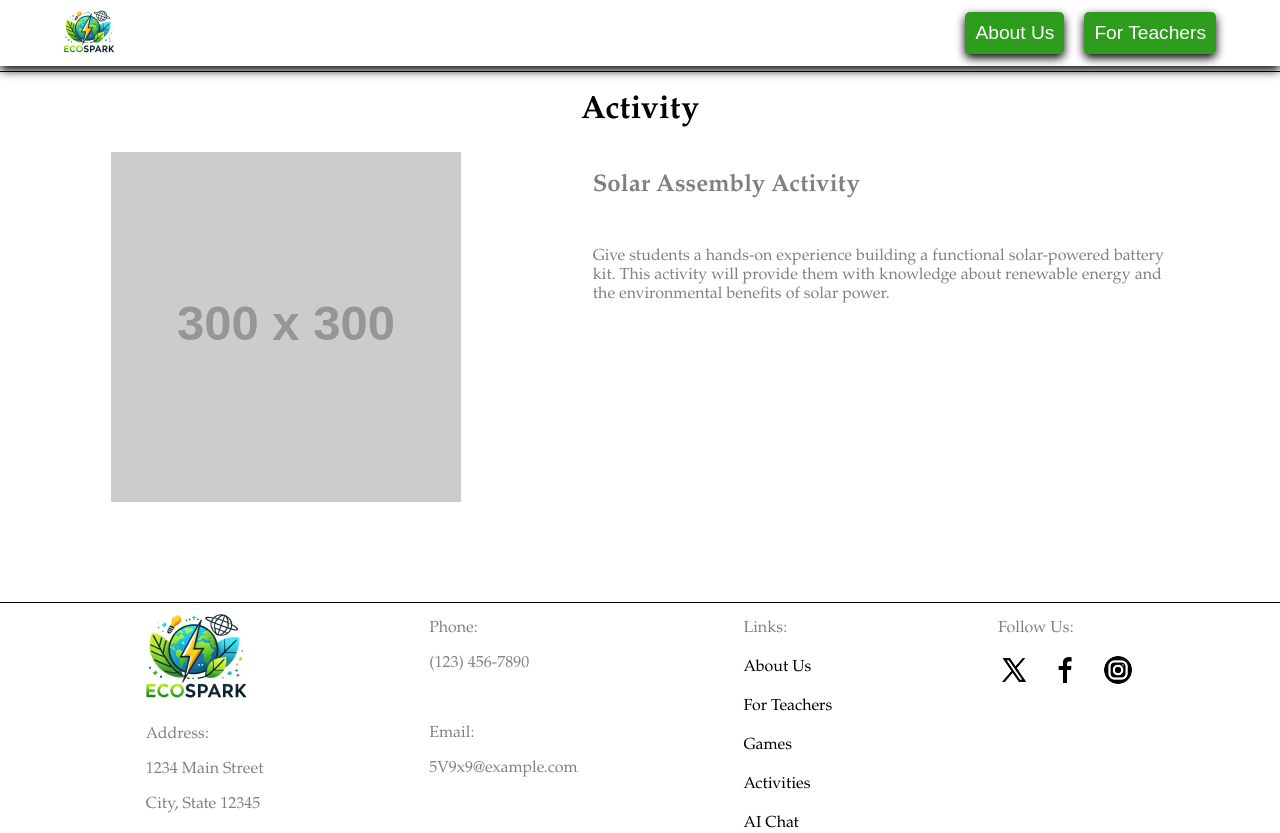
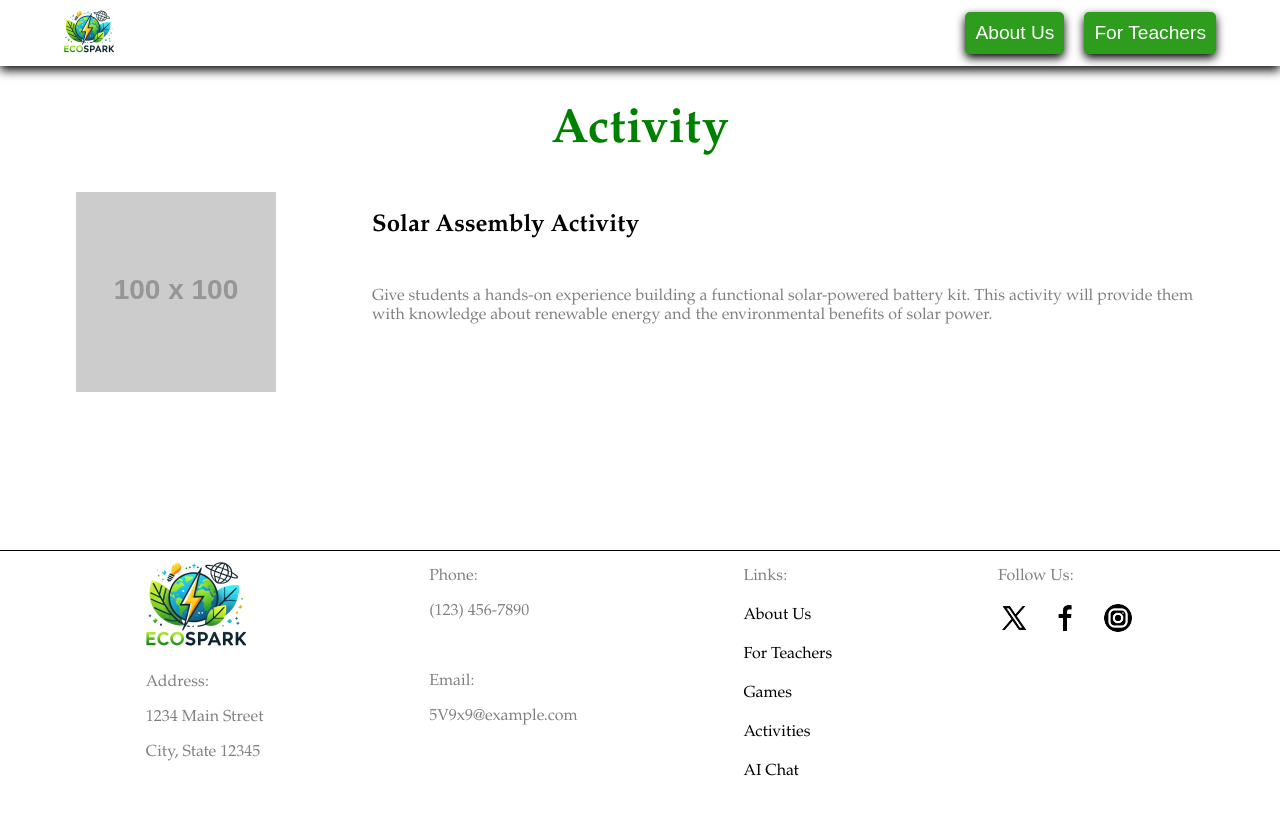
Before and after one commit to ethanmypan/climateEductationWebsite, a React (Vite) app: page /activity in a window 1280 px wide. After the commit the page ends 800 px from the top, so only its background shows below. Built offline with nearby package versions, Linux system fonts and the light colour scheme.

Commit message:
added lazy loading elements

```diff
--- /dev/null
+++ b/src/components/3d-elements/activity.jsx
@@ -0,0 +1,15 @@
+import './3d-elements.css'
+import Spline from '@splinetool/react-spline';
+
+export default function Activity() {
+    return (
+        <div id='activity' className='three-d-element'>
+          <a href='/activity'>
+              <h1>Activity</h1>
+          </a>
+          <p>Find sample activities the you can easily integrate in your classroom.</p>
+          <Spline classname='spline-elements' scene="https://prod.spline.design/DgVvXZpLyYKGWdyD/scene.splinecode" />
+          <h2 id='click-screws'>Click screws to interact.</h2>
+      </div>
+    );
+}
--- /dev/null
+++ b/src/components/3d-elements/game.jsx
@@ -0,0 +1,14 @@
+import './3d-elements.css'
+import Spline from '@splinetool/react-spline';
+
+export default function Game() {
+    return (
+      <div id="game" className='three-d-element'>
+          <a href='#'>
+              <h1>Games</h1>
+          </a>
+          <p>Games to make your learning fun.</p>
+        <Spline classname='spline-elements' scene="https://prod.spline.design/hxV4yfs5qsnKgtt1/scene.splinecode" />
+      </div>
+    );
+}
--- /dev/null
+++ b/src/components/3d-elements/happyrobot.jsx
@@ -0,0 +1,10 @@
+import './3d-elements.css'
+import Spline from '@splinetool/react-spline';
+
+export default function HappyRobot() {
+    return (
+      <div id='spline-robot' className='three-d-element'>
+        <Spline classname='spline-elements' scene="https://prod.spline.design/iYanxO4CeSPXRL0v/scene.splinecode" />
+      </div>
+    );
+}
--- a/src/pages/activity/activity.css
+++ b/src/pages/activity/activity.css
@@ -9,9 +9,9 @@
 #activity-page h1 {
     text-align: center;
     width: auto;
-    color: black;
-    font-size: clamp(1rem, 2vw + 1rem, 2rem);
-    border-top: solid 1px black;
+    color: green;
+    font-size: clamp(1.5rem, 2vw + 1.5rem, 3rem);
+    /* border-top: solid 1px black; */
     padding-top: 20px;
 }
 
@@ -31,15 +31,20 @@
 }
 
 #solar-assembly img {
-    width: 45%;
+    width: 25%;
     object-fit: contain;
-    min-width: 300px;
-    max-width: 350px;
+    min-width: 200px;
+    max-width: 200px;
 }
 
 .activity-text {
     display: flex;
     flex-direction: column;
     gap: 10px;
-    width: 45%;
+    width: 65%;
+    min-width: 200px;
 }
+
+.activity-text h2 {
+    color: black;
+}
--- a/src/pages/activity/activity.jsx
+++ b/src/pages/activity/activity.jsx
@@ -12,7 +12,7 @@ export default function Activity() {
             <h1>Activity</h1>
             <section className="activity-section">
                 <div id="solar-assembly">
-                    <img src='https://placehold.co/300' />
+                    <img src='https://placehold.co/100' />
                     <div className="activity-text">
                         <h2>Solar Assembly Activity</h2>
                         <p>{solarAssemblyDescription}</p>
--- a/src/pages/forTeachers/forTeachers.css
+++ b/src/pages/forTeachers/forTeachers.css
@@ -11,7 +11,10 @@
     text-align: center;
     width: auto;
     color: green;
-    font-size: clamp(1rem, 2vw + 1rem, 2rem);
-    border-top: solid 1px black;
+    font-size: clamp(1.5rem, 2vw + 1.5rem, 3rem);
     padding-top: 20px;
 }
+
+#for-teachers-page h1 > span {
+    color: black;
+}
--- a/src/pages/forTeachers/forTeachers.jsx
+++ b/src/pages/forTeachers/forTeachers.jsx
@@ -3,7 +3,7 @@ import './forTeachers.css'
 export default function ForTeachers() {
     return (
         <div id="for-teachers-page">
-            <h1>For Teachers</h1>
+            <h1><span>For</span> Teachers</h1>
         </div>
     )
 }
--- a/src/pages/launch/launch.jsx
+++ b/src/pages/launch/launch.jsx
@@ -1,16 +1,20 @@
-import React, { useState } from "react";
+// src/pages/launch/Launch.jsx
+import React, { useState, useEffect } from "react";
 import "./launch.css";
 import Hero from "../../components/hero/hero.jsx";
 import TeacherStudent from '../../assets/teacher-student.jpg';
 import ClimateTech from '../../assets/climateTech.jpg';
 import EarlyClimateAction from '../../assets/earlyClimateAction.webp';
 import PlantingTrees from '../../assets/plantingTrees.webp';
-// import Games from '../../assets/games.png';
-// import Activities from '../../assets/activities.png';
-// import AI_Chat from '../../assets/AI_Chat.png';
-import {HappyRobot, Game, Activity} from '../../components/3d-elements/3d-elements.jsx';
+
+// Lazy load 3D elements
+const HappyRobot = React.lazy(() => import('../../components/3d-elements/happyrobot.jsx'));
+const Game = React.lazy(() => import('../../components/3d-elements/game.jsx'));
+const Activity = React.lazy(() => import('../../components/3d-elements/activity.jsx'));
+
 export default function Launch() {
     const [hoveredImage, setHoveredImage] = useState(null);
+    const [inView, setInView] = useState(false);
 
     const images = [
         { src: TeacherStudent, alt: "Teacher and Student" },
@@ -22,7 +26,24 @@ export default function Launch() {
     const valueProp = `
         We are here to empower Teachers.
         Give the tools to spark curiosity and engage students through hands-on learning.
-        `
+    `;
+
+    useEffect(() => {
+        const observer = new IntersectionObserver(
+            ([entry]) => {
+                if (entry.isIntersecting) {
+                    setInView(true); // Load components once in view
+                    observer.disconnect(); // Stop observing after load
+                }
+            },
+            { threshold: 0.1 }
+        );
+
+        const threeDSection = document.getElementById('three-d-section');
+        if (threeDSection) observer.observe(threeDSection);
+
+        return () => observer.disconnect();
+    }, []);
 
     return (
         <div id="launch-page">
@@ -59,9 +80,13 @@ export default function Launch() {
             <div id="three-d-section">
                 <h1 className="section-header">Engage with us</h1>
                 <div id="three-d-container">
-                    <HappyRobot />
-                    <Game />
-                    <Activity />
+                    {inView && (
+                        <React.Suspense fallback={<div>Loading 3D content...</div>}>
+                            <HappyRobot />
+                            <Game />
+                            <Activity />
+                        </React.Suspense>
+                    )}
                 </div>
             </div>
         </div>
```
